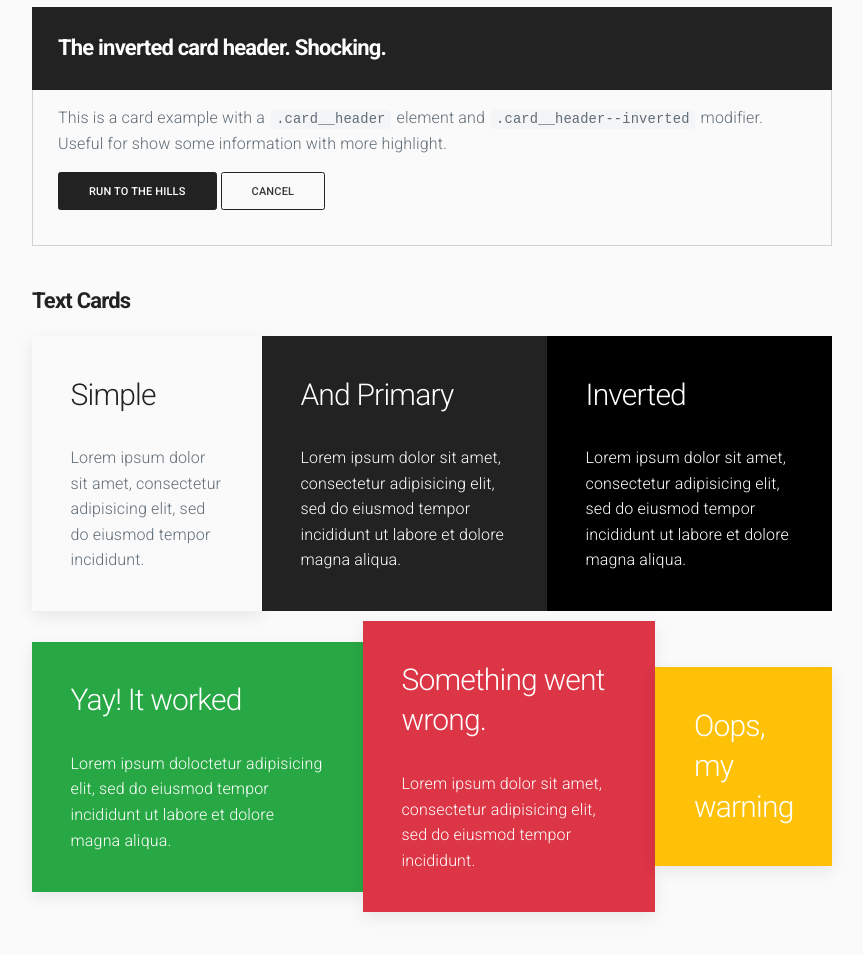
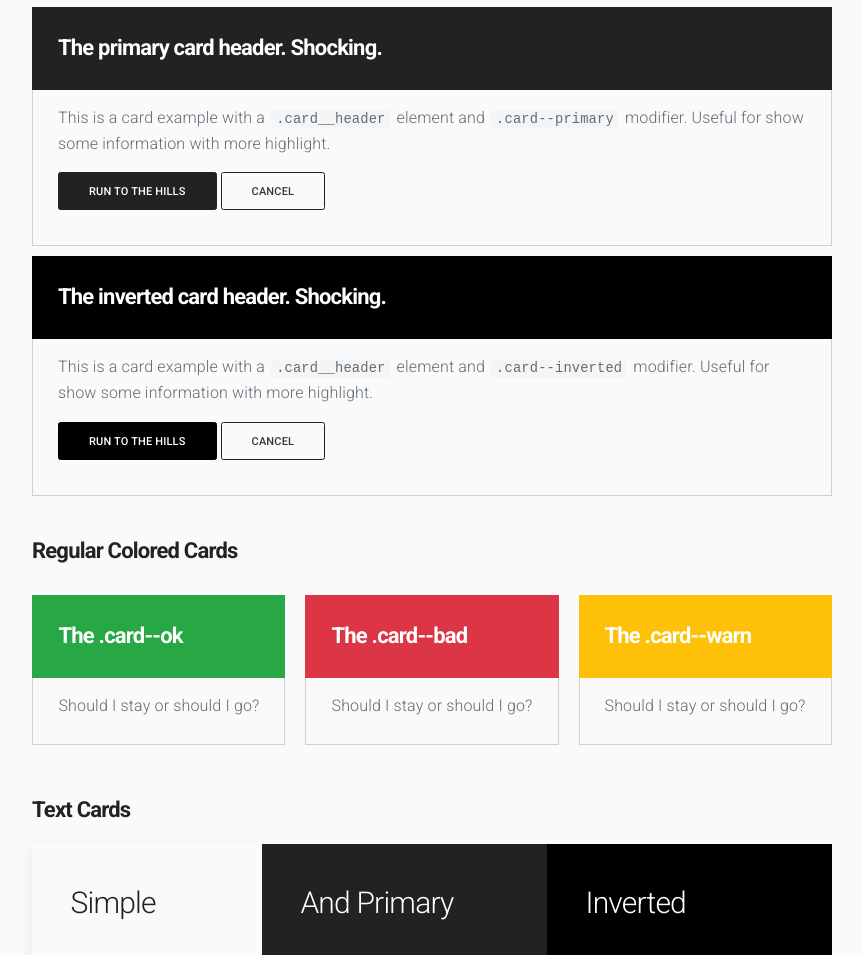
Before and after one commit to djalmaaraujo/minima, a website built with webpack: page docs/index.html in a window 1280 px wide. Shown: the part 2747-3702 px from the top of the page, without its empty margins (208-1071 px from the left). Built offline with nearby package versions, Linux system fonts and the light colour scheme.

Commit message:
Colored cards

```diff
--- a/docs/docs.css
+++ b/docs/docs.css
@@ -31,6 +31,18 @@ body {
   margin-bottom: 40px;
 }
 
+.card--exampleSpace {
+  margin: 10px;
+}
+
+.columns .card--exampleSpace:nth-child(1) {
+  margin-left: 0;
+}
+
+.columns .card--exampleSpace:nth-child(3) {
+  margin-right: 0;
+}
+
 small {
   color: #999;
   font-size: 1.2rem;
--- a/docs/index.html
+++ b/docs/index.html
@@ -14,6 +14,8 @@
   <link rel="stylesheet" href="docs.css" />
 </head>
 <body>
+  <a href="https://github.com/djalmaaraujo/minima"><img style="position: absolute; top: 0; right: 0; border: 0;" src="https://camo.githubusercontent.com/38ef81f8aca64bb9a64448d0d70f1308ef5341ab/68747470733a2f2f73332e616d617a6f6e6177732e636f6d2f6769746875622f726962626f6e732f666f726b6d655f72696768745f6461726b626c75655f3132313632312e706e67" alt="Fork me on GitHub" data-canonical-src="https://s3.amazonaws.com/github/ribbons/forkme_right_darkblue_121621.png"></a>
+
   <div class="header"><h1>minima.</h1></div>
 
   <div class="container">
@@ -93,21 +95,66 @@
       </div>
     </section>
 
-    <section class="card card--example">
-      <header class="card__header card__header--inverted">
-        <h4>The inverted card header. Shocking.</h4>
+    <section class="card card--primary card--example">
+      <header class="card__header">
+        <h4>The primary card header. Shocking.</h4>
       </header>
 
       <div class="card__content">
-        <p>This is a card example with a <code>.card__header</code> element and <code>.card__header--inverted</code> modifier. Useful for show some information with more highlight.</p>
+        <p>This is a card example with a <code>.card__header</code> element and <code>.card--primary</code> modifier. Useful for show some information with more highlight.</p>
 
         <a href="#" class="button button--primary">Run to the hills</a>
         <a href="#" class="button">Cancel</a>
       </div>
     </section>
 
+    <section class="card card--inverted card--example">
+      <header class="card__header">
+        <h4>The inverted card header. Shocking.</h4>
+      </header>
+
+      <div class="card__content">
+        <p>This is a card example with a <code>.card__header</code> element and <code>.card--inverted</code> modifier. Useful for show some information with more highlight.</p>
+
+        <a href="#" class="button button--inverted">Run to the hills</a>
+        <a href="#" class="button">Cancel</a>
+      </div>
+    </section>
+
+    <h4 class="mtl">Regular Colored Cards</h4>
+    <div class="columns">
+      <section class="card card--ok card--exampleSpace">
+        <header class="card__header">
+          <h4>The .card--ok</h4>
+        </header>
+
+        <div class="card__content">
+          <p>Should I stay or should I go?</p>
+        </div>
+      </section>
+
+      <section class="card card--bad card--exampleSpace">
+        <header class="card__header">
+          <h4>The .card--bad</h4>
+        </header>
+
+        <div class="card__content">
+          <p>Should I stay or should I go?</p>
+        </div>
+      </section>
+
+      <section class="card card--warn card--exampleSpace">
+        <header class="card__header">
+          <h4>The .card--warn</h4>
+        </header>
+
+        <div class="card__content">
+          <p>Should I stay or should I go?</p>
+        </div>
+      </section>
+    </div>
+
     <h4 class="mtl">Text Cards</h4>
-
     <div class="columns">
       <section class="card card__text card--example">
         <h4>Simple</h4>
--- a/src/card.scss
+++ b/src/card.scss
@@ -39,22 +39,6 @@
   }
 }
 
-.card__header--inverted {
-  background-color: color(primary);
-  border-bottom: 1px solid color(primary);
-  margin: -($sz-md + .1rem);
-  padding: ($sz-md + .1rem);
-
-  h1,
-  h2,
-  h3,
-  h4,
-  h5,
-  h6 {
-    color: color(light);
-  }
-}
-
 .card__footer {
   background-color: color(highlight);
   border-top: 1px solid color(border);
@@ -90,6 +74,24 @@
 
 // Card Colored
 @each $name, $color in $card-colors {
+  .card--#{$name} {
+    .card__header {
+      background-color: color($name);
+      border-color: color($name);
+      margin: -($sz-md + .1rem);
+      padding: ($sz-md + .1rem);
+
+      h1,
+      h2,
+      h3,
+      h4,
+      h5,
+      h6 {
+        color: color(light);
+      }
+    }
+  }
+
   .card__text--#{$name} {
     background-color: color($name);
     border-color: color($name);
```
Also changed, not shown: build/minima.css, 2 other files.
